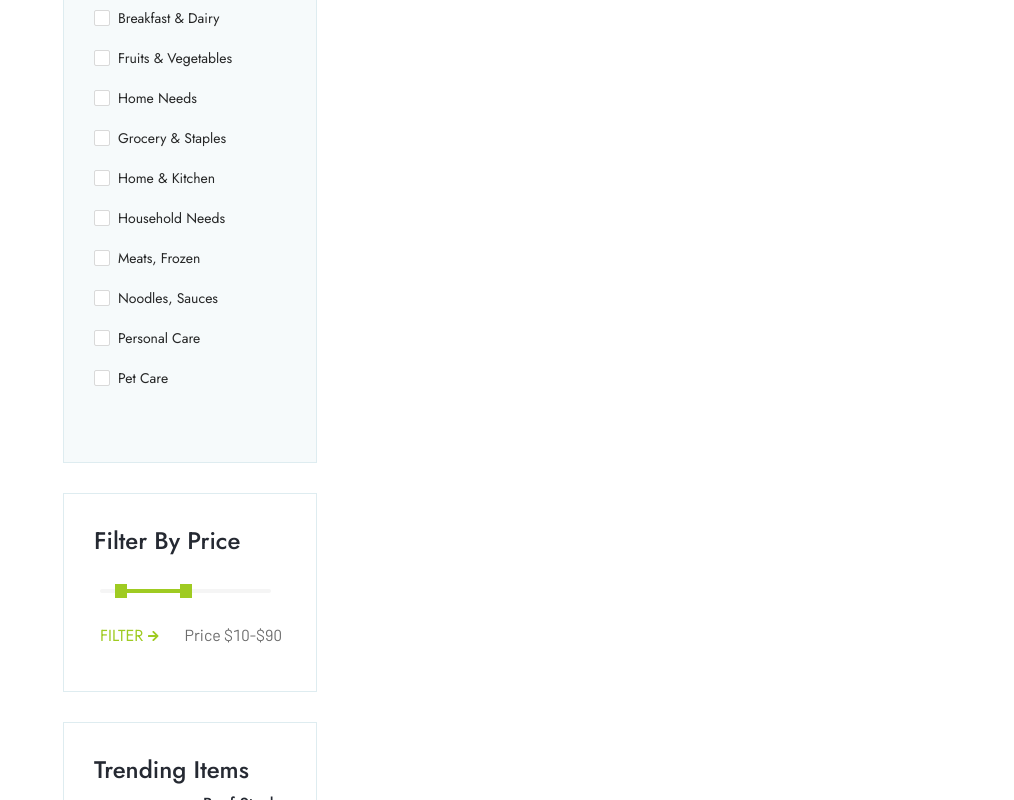
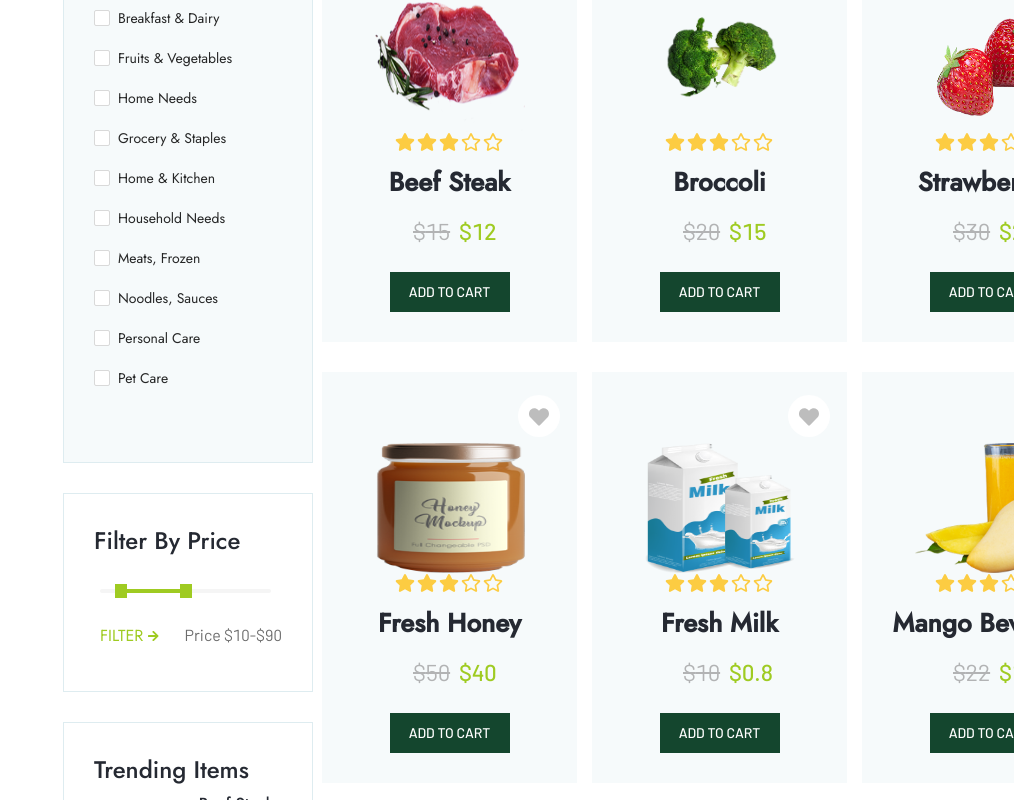
Before and after one commit to korysergey55/ShopOnlineForFreshGrocries, a React (Create React App) app: page /shop in a window 1280 px wide. Shown: the part 1000-1800 px from the top of the page, without its empty margins (266-1280 px from the left). Built offline with nearby package versions, Linux system fonts and the light colour scheme; no server answers.

Commit message:
shop-styles-done

```diff
--- a/src/containers/Public/Main/ProductComponent/styles.module.scss
+++ b/src/containers/Public/Main/ProductComponent/styles.module.scss
@@ -141,10 +141,13 @@
   height: 411px;
   margin-right: 15px;
   margin-top: 0;
-  margin-bottom: 0;
+  margin-bottom: 30px;
 
   &:nth-child(3n + 3) {
     margin-right: 15px;
+  }
+  &:nth-child(n + 4) {
+    margin-bottom: 30px;
   }
 
   .like {
--- a/src/containers/Public/ProductDetailsPage/newProductDetails/index.tsx
+++ b/src/containers/Public/ProductDetailsPage/newProductDetails/index.tsx
@@ -155,7 +155,7 @@ const NewProductDetails = observer(() => {
   const openImgModal = () => {
     productStore.setModal()
   }
-
+// if(!product) return null
   return (
     <>
       {product ? (
--- a/src/containers/Public/Shop/MainShop/index.tsx
+++ b/src/containers/Public/Shop/MainShop/index.tsx
@@ -1,21 +1,26 @@
 import React, { useState } from 'react'
 import styles from './styles.module.scss'
 import TrandingItem from '../TrandingItem'
+import ProductComponent from 'containers/Public/Main/ProductComponent'
 import relatedProductsJSON from 'sources/products/relatedProducts'
 import { checkboxJSON } from 'sources/checkbox'
 import { FontAwesomeIcon } from '@fortawesome/react-fontawesome'
 import { faTh, faListUl, faArrowRight } from '@fortawesome/free-solid-svg-icons'
 import { Checkbox, Select, Input, Slider, Switch } from 'antd'
 import { toJS } from 'mobx'
+import { useStore } from 'stores'
+import { observer } from 'mobx-react'
 const { Option } = Select
 const { Search } = Input
 
-const MainShop = () => {
+const MainShop = observer(() => {
+  const { productStore } = useStore()
   const [checkbox, setCheckbox] = useState<string>('')
   const [sort, setSort] = useState<string>('')
   const [product, setProduct] = useState<any>('')
   const [range, setRange] = useState<number[]>([10, 90])
 
+  console.log(toJS(productStore.allProducts))
   const onSearch = (value: string) => {
     console.log(value)
   }
@@ -158,12 +163,19 @@ const MainShop = () => {
               </div>
             </div>
 
-            <div className={styles.rigthContainer}></div>
+            <div className={styles.rigthContainer}>
+              <ul className={styles.productsList}>
+                {productStore.allProducts &&
+                  productStore.allProducts.map(product => (
+                    <ProductComponent product={product} width={true}/>
+                  ))}
+              </ul>
+            </div>
           </div>
         </div>
       </section>
     </>
   )
-}
+})
 
 export default MainShop
--- a/src/containers/Public/Shop/MainShop/styles.module.scss
+++ b/src/containers/Public/Shop/MainShop/styles.module.scss
@@ -1,6 +1,6 @@
 .section {
   min-width: 1740px;
-  padding: 141px 0;
+  padding-top: 141px;
 }
 .container {
   display: block;
@@ -68,9 +68,11 @@
 }
 
 .shopMainContainer {
+  display: flex;
+  justify-content: space-between;
+  align-items: center;
   .leftContainer {
-    margin-right: 31px;
-
+    // margin-right: 31px;
     .checkboxContainer {
       display: flex;
       flex-direction: column;
@@ -171,4 +173,16 @@
       }
     }
   }
+  .rigthContainer {
+    max-width: 823px;
+    max-height: 1300px;
+    .productsList {
+      display: flex;
+      justify-content: left;
+      align-items: center;
+      flex-wrap: wrap;
+      margin-bottom: 0;
+      padding-left: 0;
+    }
+  }
 }
--- a/src/containers/Public/Shop/index.tsx
+++ b/src/containers/Public/Shop/index.tsx
@@ -1,12 +1,19 @@
-import * as React from 'react'
+import React, { useEffect } from 'react'
 import styles from './styles.module.scss'
 import Header from 'components/Header'
 import HeroShop from './HeroShop'
 import MainShop from './MainShop'
 import Footer from 'components/Footer'
 import CustomersSaying from '../Main/CustomersSaying'
+import { allProductsJSON } from 'sources/products/allProducts'
+import { useStore } from 'stores'
 
 const Shop = () => {
+  const { productStore } = useStore()
+  useEffect(() => {
+  productStore.setAllProduct(allProductsJSON)
+  }, [productStore])
+
   return (
     <>
       <div className={styles.headerHeroContainer}>
--- /dev/null
+++ b/src/sources/products/allProducts.js
@@ -0,0 +1,4 @@
+import trendingProductsJSON from "./trendingProducts";
+import bestSellerProductsJSON from "./bestSellerProducts";
+
+export const allProductsJSON = [...trendingProductsJSON, ...bestSellerProductsJSON]
--- a/src/stores/Products.ts
+++ b/src/stores/Products.ts
@@ -11,6 +11,7 @@ import {
 import IProduct from '../models/product'
 
 class Products {
+  @observable allProducts: IProduct[] = []
   @observable trendingProducts: IProduct[] = []
   @observable bestProducts: IProduct[] = []
   @observable relatedProducts: IProduct[] = []
@@ -23,6 +24,9 @@ class Products {
     //   () => this.bestProducts,
     //   _ => console.log(toJS(this.bestProducts))
     // )
+  }
+  @action setAllProduct(product: any) {
+    this.allProducts = product
   }
   @action setTrendingProduct(product: any) {
     this.trendingProducts = product
```
